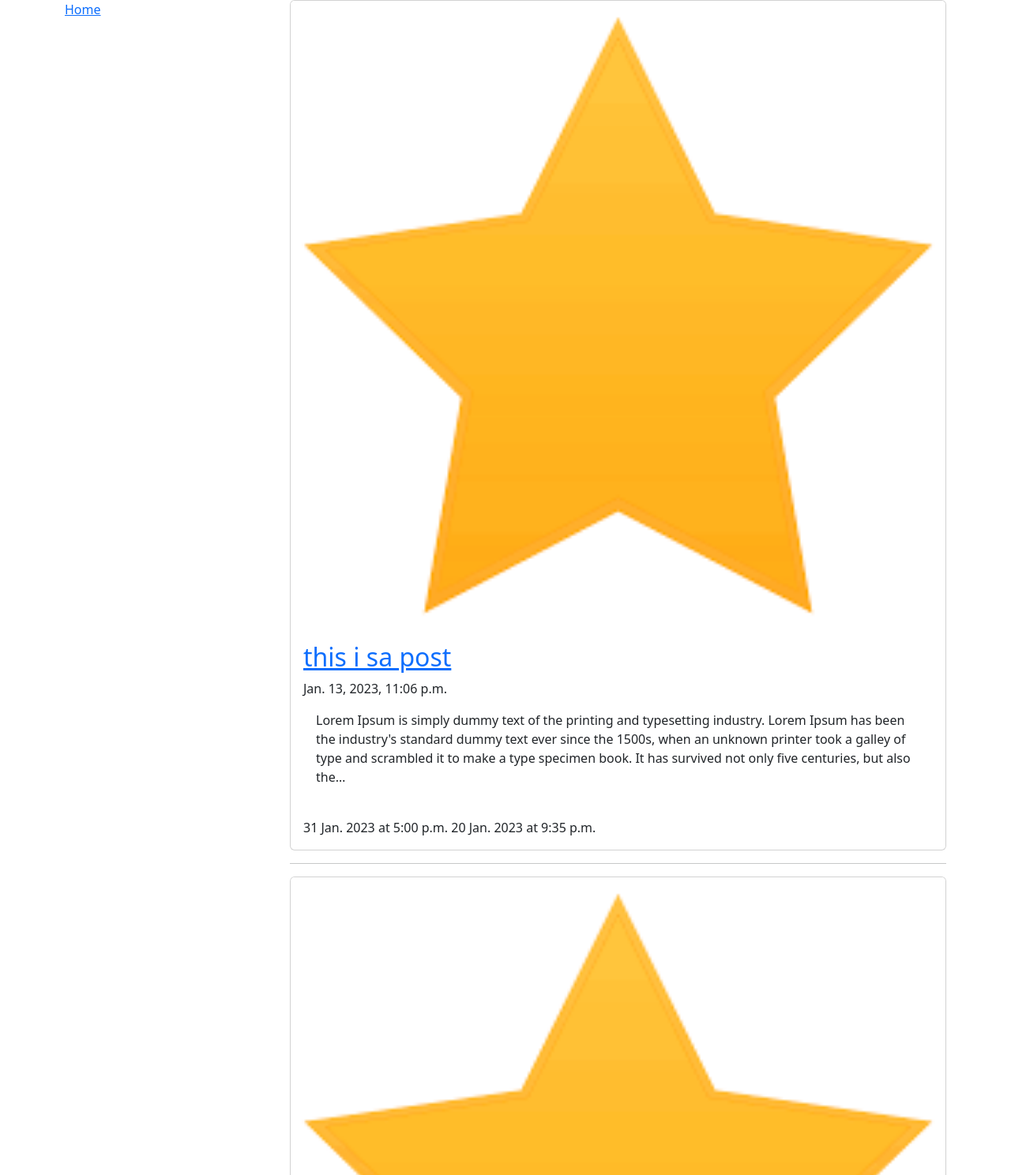
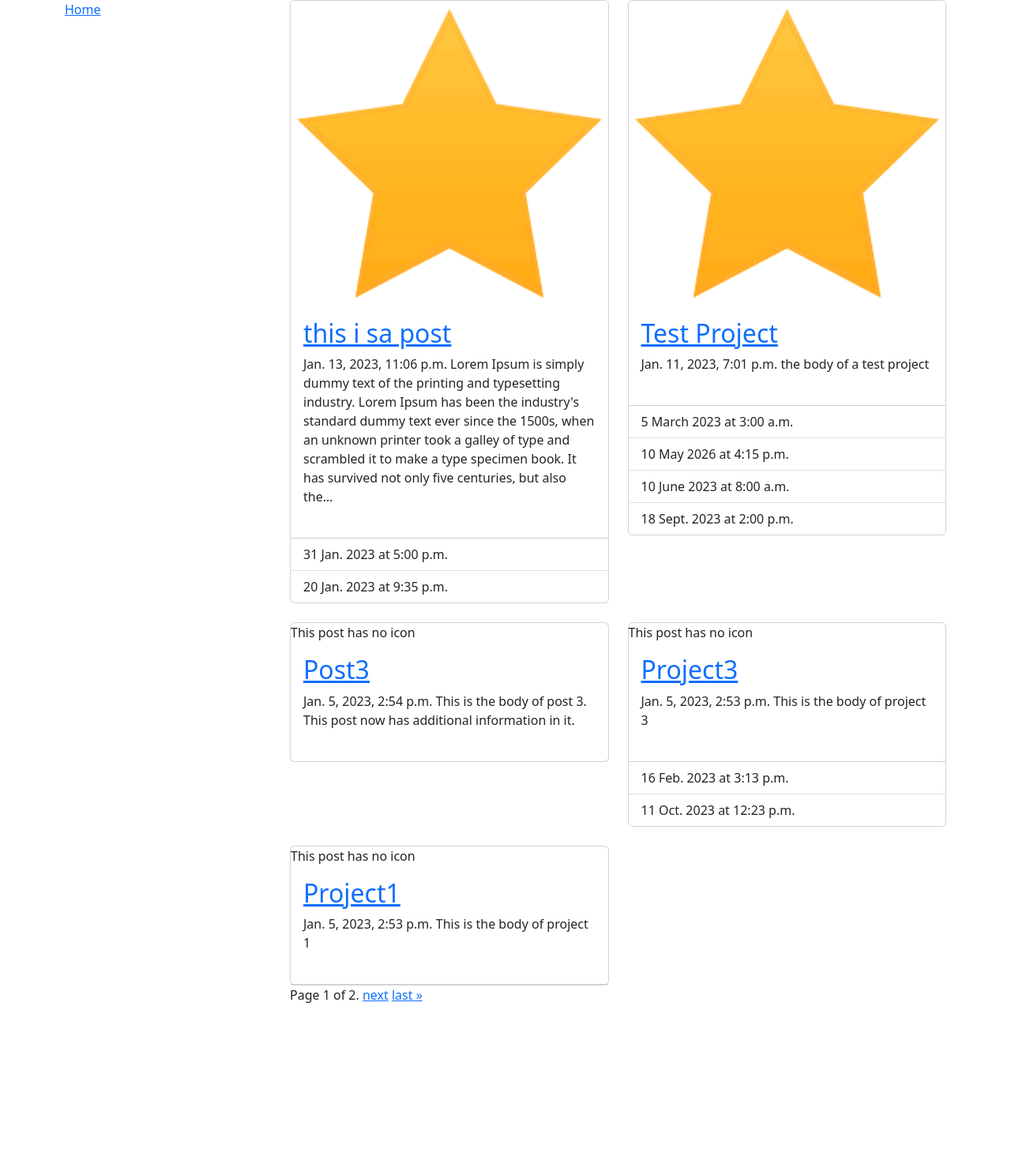
Before and after one commit to TheLostHermit/MIM3, a Django app: page /Forum/ in a window 1280 px wide. Shown: the part 56-1544 px from the top of the page at 79% size. After the commit the page ends 1326 px from the top, so only its background shows below. Run offline with Django 4.2, Linux system fonts and the light colour scheme; data comes from the database, SQL or seed files in the repository; some libraries are stand-ins or nearby versions.

Commit message:
fixed the card rendering

```diff
--- a/MIM3/Forum/templates/Forum/main_pages/index.html
+++ b/MIM3/Forum/templates/Forum/main_pages/index.html
@@ -8,10 +8,13 @@ Home
 {% block script %}
 {% endblock %}
 
-<div class="row row-cols-1 row-cols-md-2 g-4">
+
 
 
 {% block body %}
+
+    <!-- (all divs have to be inside block body)-->
+    <div class="row row-cols-1 row-cols-md-2 g-4">
     <!-- Displaying information from each of the posts in the database -->
         {% for post in post_list %}
 
@@ -38,8 +41,6 @@ Home
                     <!-- the timestamp for each post in the list -->
                     {{ post.timestamp }}
 
-            <div class="card-body">
-
                     <!-- the first 300 characters of the body of the post. You can change the number of characters with the number -->
                     {{ post.body|truncatechars:300 }}
 
@@ -52,22 +53,24 @@ Home
                     <!-- showing the open dates for the project if there are any -->
                     {% if post.is_project %}
 
+                        <ul class="list-group list-group-flush">
+
                         {% for event in post.project_times.all %}
 
                             {% if event.open %}
 
                                 <!-- to format this with the card wrap this statement below with the formatting -->
-                        {{ event.datetime }}
-                        <!-- and stop the tag here -->
+                                <li class="list-group-item">{{ event.datetime }}</li>
 
                             {% endif %}
                         {% endfor %}
 
+                        </ul>
+
                     {% endif %}
                 </div>
             </div>
-        </div>
-        <hr>
+
 
         {% empty %}
 
@@ -75,4 +78,6 @@ Home
                 <p> Apologies, no posts were retrieved </p>
 
         {% endfor %}
+
+    </div>
 {% endblock %}
```
Lines whose indentation alone changed are shown as unchanged.
